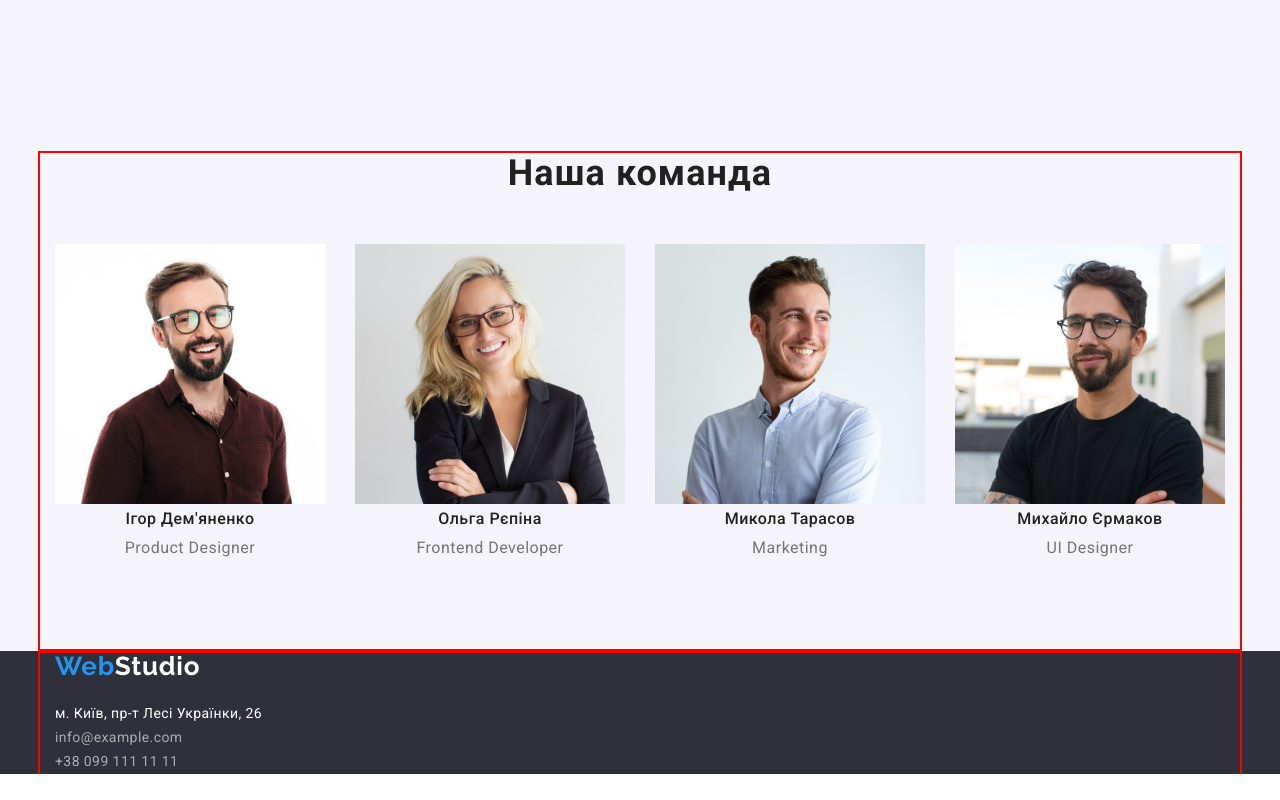
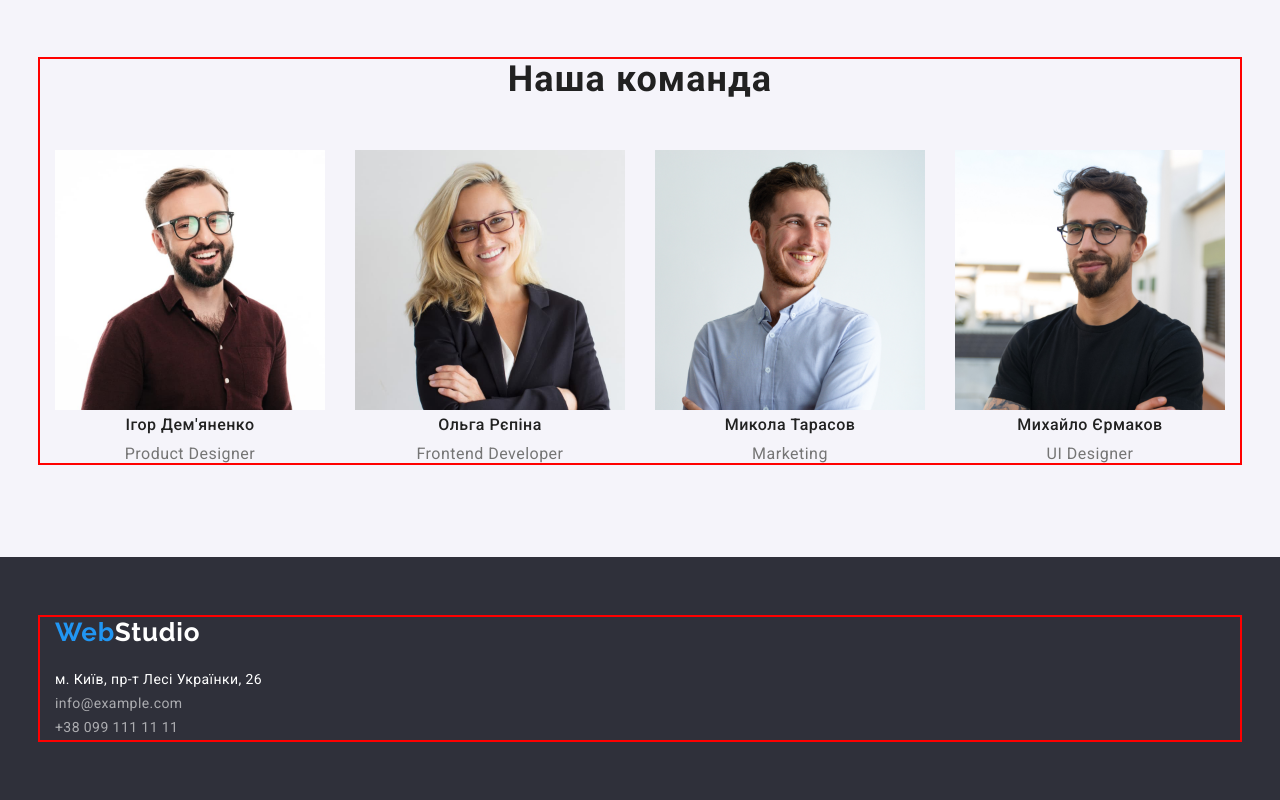
Before and after one commit to andreshkivVC/goit-markup-hw-03, a plain HTML site: page index.html in a window 1280 px wide. Shown: the part 1585-2385 px from the top of the page. Before the commit the page ends 2359 px from the top, so only its background shows below. Drawn offline with nearby package versions, Linux system fonts and the light colour scheme.

Commit message:
футер не побачив преробив

```diff
--- a/css/styles.css
+++ b/css/styles.css
@@ -201,7 +201,8 @@ body {
 
 /*-----foto---hero--*/
 .foto {
-	padding-bottom: 94px;
+	margin-bottom: 94px;
+	margin-bottom: 94px;
 }
 .item:not(:last-child) {
 	margin-right: 30px;
@@ -226,16 +227,17 @@ body {
 
 }
 
+/*----hero------*/
+
 
 .hero-list {
 	display: flex;
-	padding-bottom: 94px;
 }
-/*----hero------*/
+
 .hero{
 background-color:#F5F4FA;
 padding-top: 94px;
-margin-top: 94px;
+padding-bottom: 94px;
 }
 .hero-title {
 	margin-bottom: 50px;
@@ -263,6 +265,8 @@ margin-top: 94px;
 
 .contacts {
 	background-color: #2f303a;
+	padding-top: 60px;
+	padding-bottom: 60px;
 }
 .info-item {
 	font-style: normal;
```
Also changed, not shown: portfolio.html (+1 -1 lines).
